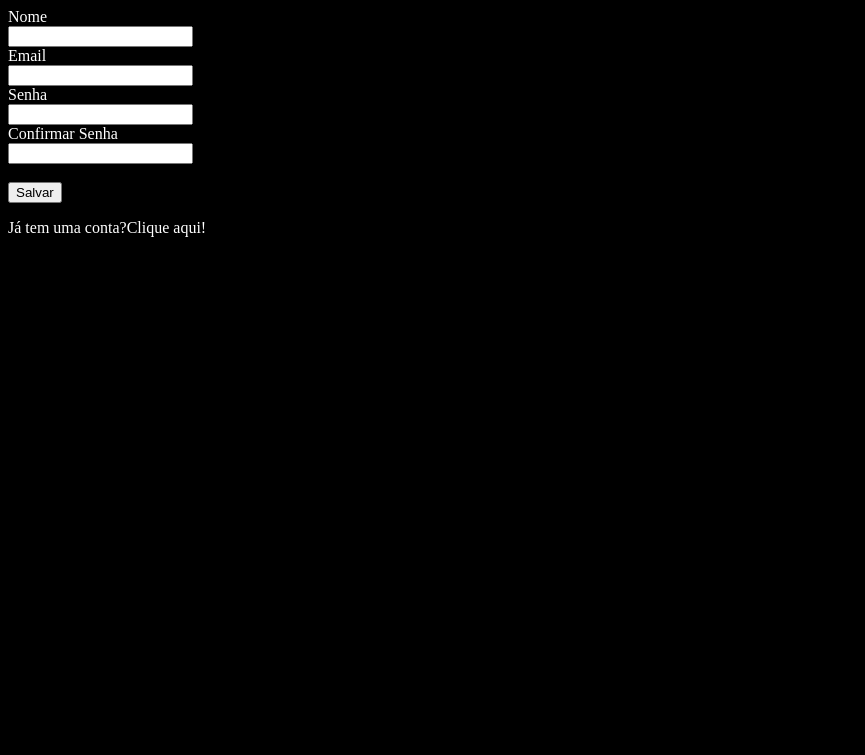
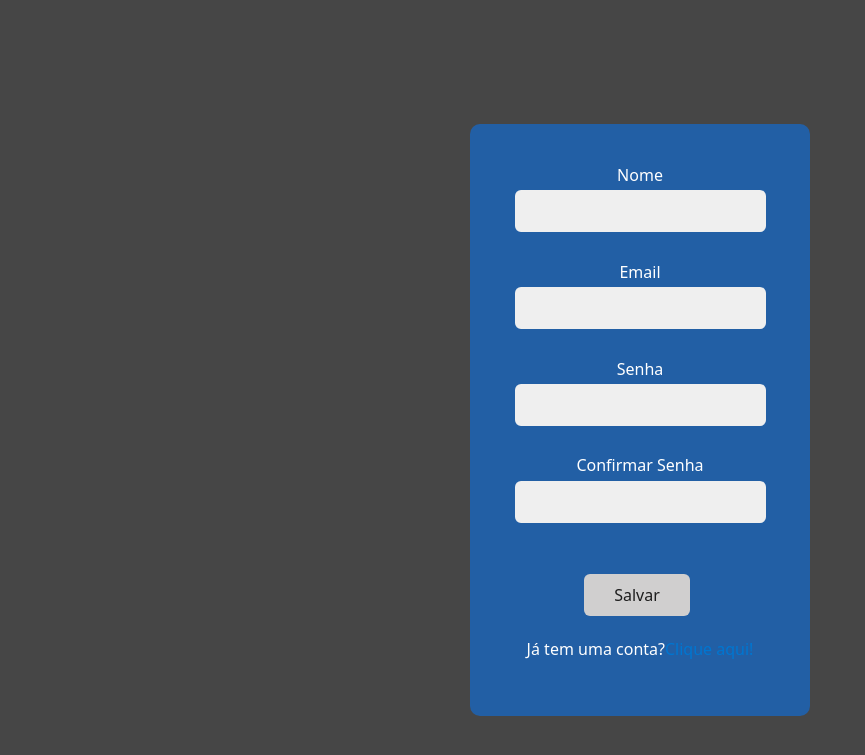
Before and after one commit to Guilherme-Brito-DAC/Curso-javascript-online-interativo, a PHP site: page / in a window 1280 px wide. Shown: the top 755 px of the page, without its empty margins (0-865 px from the left). Run offline with PHP 8.4, Linux system fonts and the light colour scheme.

Commit message:
Design display login
Mudei algumas coisas no css, utilizaremos a library water.css, já fiz 80% da página, agora precisamos fazer a página home e etc... Vamo começar a trabalhar cambada de vagabundo!!!!!

```diff
--- a/controller/UsuarioController.php
+++ b/controller/UsuarioController.php
@@ -61,7 +61,7 @@ class UsuarioController{
     public function create(){
         $obj = new Usuario();
 
-        if($_POST['email'] != ""|| $_POST['nome'] != "" || $_POST['senha'] != "" || $_POST['confirmar_senha'] != "" ){
+        if($_POST['email'] != "" && $_POST['nome'] != "" && $_POST['senha'] != "" && $_POST['confirmar_senha'] != "" ){
 
            if($_POST['senha'] == $_POST['confirmar_senha']){
 
--- a/view/css/login.css
+++ b/view/css/login.css
@@ -1,6 +1,12 @@
 body{
-    background-color: black;
+    background-color:#464646;
     color:white;
+    text-align: center;
+    position: absolute;
+    top: 50%;
+    left: 50%;
+    margin-right: -50%;
+    transform: translate(-50%, -50%);
 }
 #btn_form{
     cursor:pointer;
@@ -8,3 +14,15 @@ body{
 #formulario_login{
     display:none;
 }
+.center-block {
+    display: block;
+    margin-right: auto;
+    margin-left: auto;
+
+}
+div.box {
+    background-color: rgba(0, 119, 255, 0.514);
+    border-radius: 10px;
+    width: 260px;
+    padding: 40px;
+    position: relative }
--- a/view/login.php
+++ b/view/login.php
@@ -4,26 +4,27 @@
     <meta charset="UTF-8">
     <meta http-equiv="X-UA-Compatible" content="IE=edge">
     <meta name="viewport" content="width=device-width, initial-scale=1.0">
+    <link rel="stylesheet" href="https://cdn.jsdelivr.net/npm/water.css@2/out/water.css">
     <style>
         <?php include "css/login.css" ?>
     </style>
     <title>Login</title>
 </head>
 <body>
-
+<div class="box">
 <form action="./?acao=create" method="post" id="formulario">
 
 <label>Nome</label><br>
-        <input type="text" name="nome" value=""/><br>
+<input class="center-block" type="text" name="nome" value=""/><br>
 
 <label>Email</label><br>
-        <input type="email" name="email" value=""/><br>
+<input class="center-block" type="email" name="email" value=""/><br>
 
 <label>Senha</label><br>
-        <input type="password" name="senha" value=""/><br>
+<input class="center-block" type="password" name="senha" value=""/><br>
 
 <label>Confirmar Senha</label><br>
-        <input type="password" name="confirmar_senha" value=""/><br>
+<input class="center-block" type="password" name="confirmar_senha" value=""/><br>
 
 <br>
 
@@ -33,10 +34,10 @@
 <form action="./?acao=login" method="post" id="formulario_login">
 
 <label>Email</label><br>
-        <input type="email" name="email" value=""/><br>
+<input class="center-block" type="email" name="email" value=""/><br>
 
 <label>Senha</label><br>
-        <input type="password" name="senha" value=""/><br>
+<input class="center-block" type="password" name="senha" value=""/><br>
 
 <br>
 
@@ -45,6 +46,7 @@
 
 <p>Já tem uma conta?<a id="btn_form">Clique aqui!</a></p>
 
+</div>
     <script>
         var btn_form = document.getElementById("btn_form")
         var formulario = document.getElementById("formulario")
```
Lines whose indentation alone changed are shown as unchanged.
